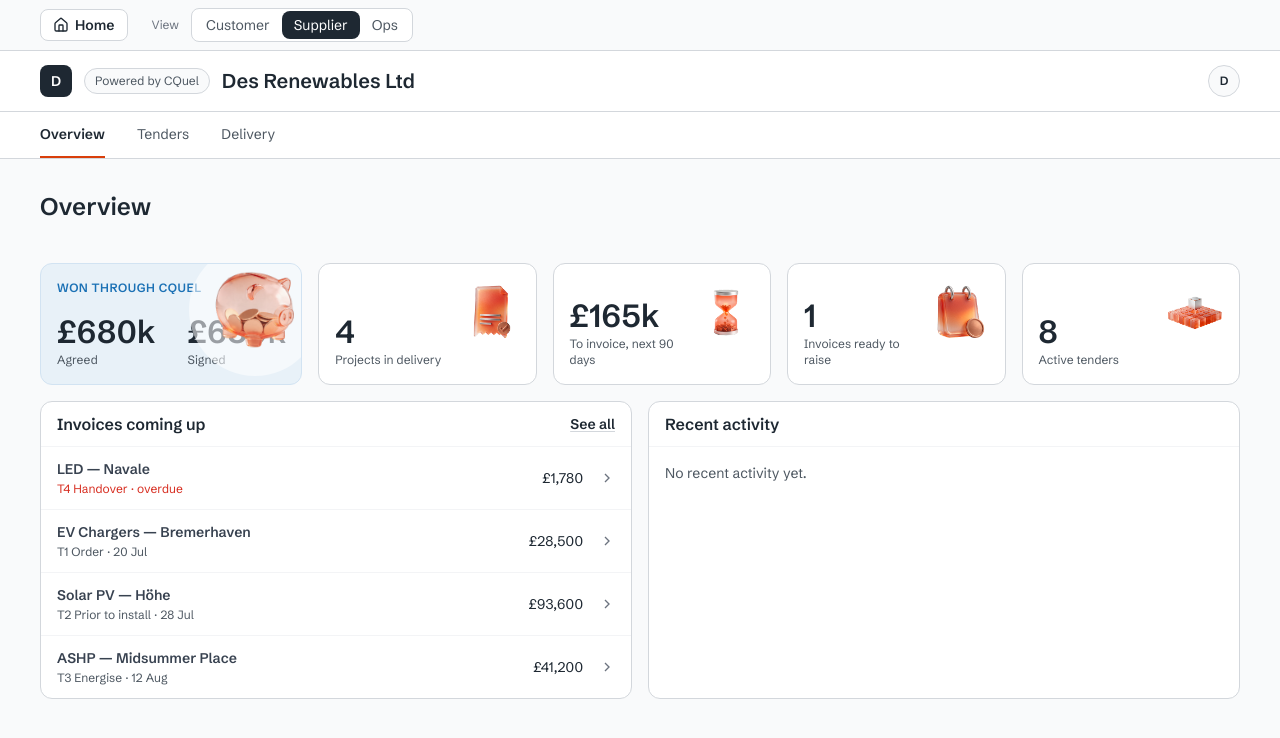
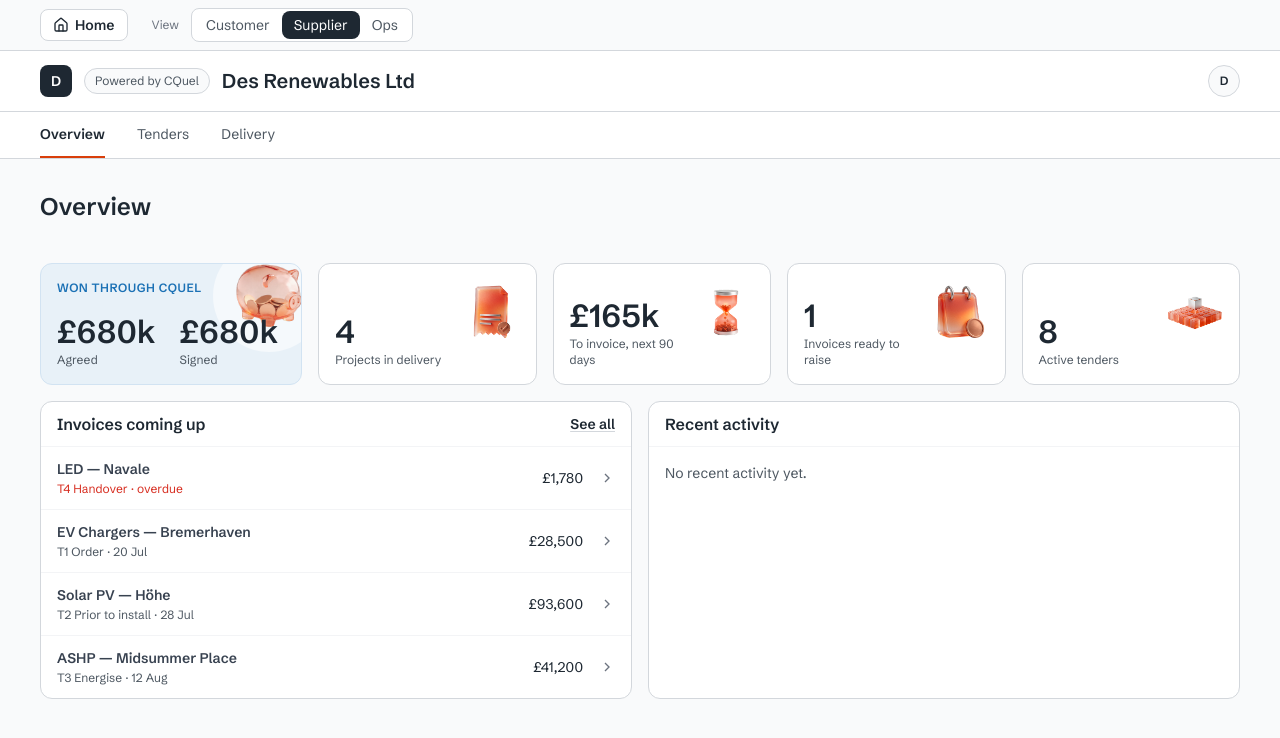
Before and after one commit to olena-mostepan/new_concept, a Next.js app: page /concept/supplier in a window 1280 px wide. Shown: the top 738 px of the page. Built offline with nearby package versions, Linux system fonts and the light colour scheme.

Commit message:
Supplier Overview: cash circle no longer covers the figures
Co-Authored-By: Claude Opus 5.5 <noreply@anthropic.com>
Claude-Session: https://claude.ai/code/session_01U3bWSz2gzQesuQg8dboHXh

```diff
--- a/components/concept/SupplierOverview.tsx
+++ b/components/concept/SupplierOverview.tsx
@@ -37,17 +37,17 @@ export function SupplierOverview() {
         <PageHeader title="Overview" />
         <div className="grid gap-4 sm:grid-cols-2 lg:grid-cols-[1.2fr_repeat(4,minmax(0,1fr))]">
           <section className="relative flex flex-col justify-between gap-4 overflow-hidden rounded-lg border border-status-info-border bg-status-info-bg p-4">
-            <p className="relative s3 text-status-info-text">Won through CQuel</p>
-            <div className="relative flex gap-8">
+            <p className="relative z-10 s3 text-status-info-text">Won through CQuel</p>
+            <div className="relative z-10 flex gap-6 pr-16">
               <Figure value={short(won)} label="Agreed" />
               <Figure value={short(won)} label="Signed" />
             </div>
             <div
               aria-hidden
-              className="absolute -right-5 -top-5 flex size-[132px] items-center justify-center rounded-full bg-white/55"
+              className="absolute -right-6 -top-6 flex size-[112px] items-center justify-center rounded-full bg-white/55"
             >
               {/* eslint-disable-next-line @next/next/no-img-element */}
-              <img src="/icons/services/cash.png" alt="" className="size-[96px] object-contain" />
+              <img src="/icons/services/cash.png" alt="" className="size-[80px] object-contain" />
             </div>
           </section>
           {[
```
